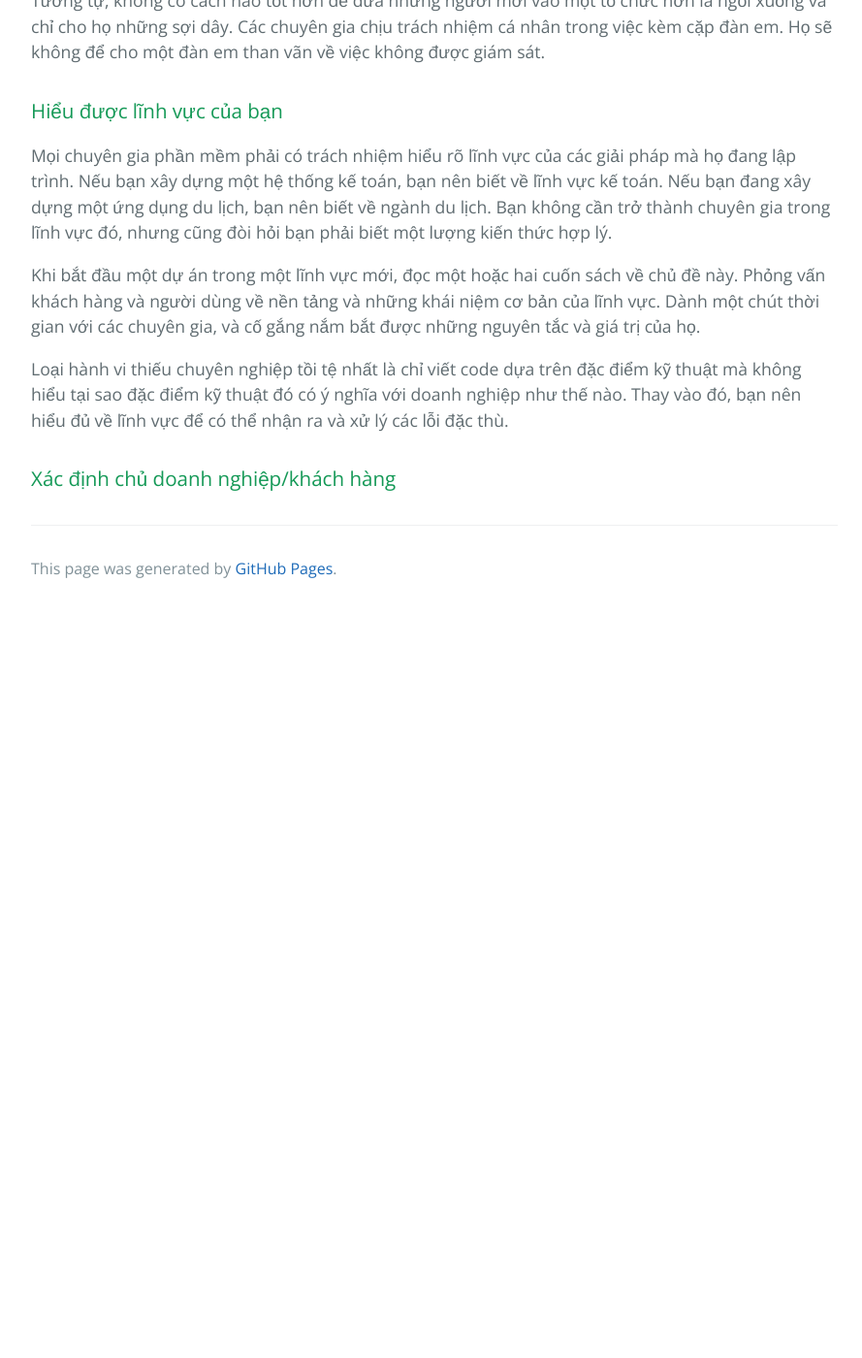
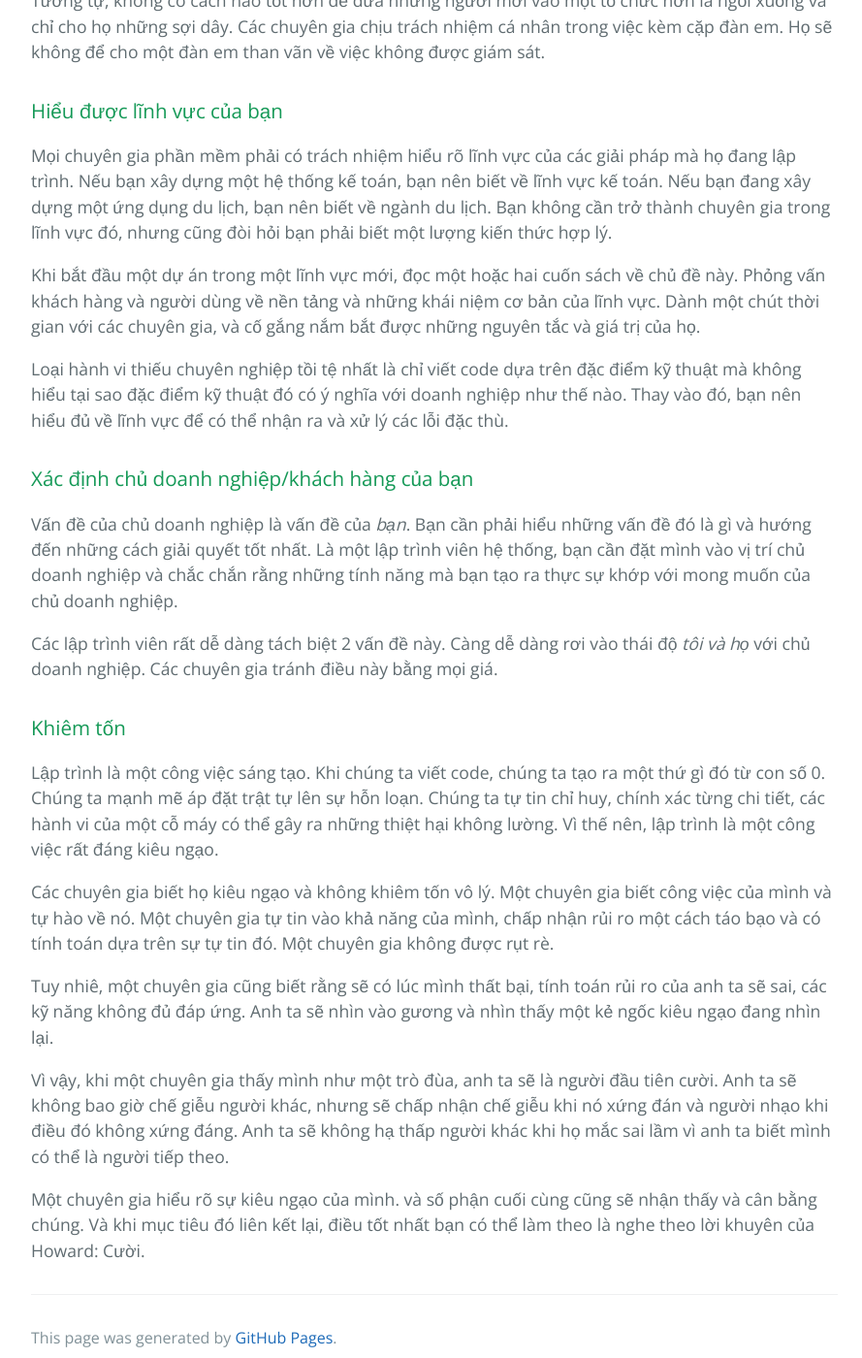
Before and after one commit to HaiBV/haibv.github.io, a Jekyll site: the page built from clean-coder/chapter-1-professionalism.md, in a window 1280 px wide and 1400 px high, scrolled down 10830 px. Shown: the whole window at 97% size, without its empty margins (192-1081 px from the left). Built offline with Jekyll 4.4.1, drawn with Linux system fonts in a browser that asks for light colours; our own code applies the rules of GitHub Pages for plain Markdown files; before the commit the page ends 11460 px from its top, so only the background shows below that.

Commit message:
Update The Clean Coder - Chapter 1 Professionalism - Done v1

```diff
--- a/clean-coder/chapter-1-professionalism.md
+++ b/clean-coder/chapter-1-professionalism.md
@@ -224,4 +224,20 @@ Khi bắt đầu một dự án trong một lĩnh vực mới, đọc một ho
 
 Loại hành vi thiếu chuyên nghiệp tồi tệ nhất là chỉ viết code dựa trên đặc điểm kỹ thuật mà không hiểu tại sao đặc điểm kỹ thuật đó có ý nghĩa với doanh nghiệp như thế nào. Thay vào đó, bạn nên hiểu đủ về lĩnh vực để có thể nhận ra và xử lý các lỗi đặc thù.
 
-### Xác định chủ doanh nghiệp/khách hàng
+### Xác định chủ doanh nghiệp/khách hàng của bạn
+
+Vấn đề của chủ doanh nghiệp là vấn đề của _bạn_. Bạn cần phải hiểu những vấn đề đó là gì và hướng đến những cách giải quyết tốt nhất. Là một lập trình viên hệ thống, bạn cần đặt mình vào vị trí chủ doanh nghiệp và chắc chắn rằng những tính năng mà bạn tạo ra thực sự khớp với mong muốn của chủ doanh nghiệp.
+
+Các lập trình viên rất dễ dàng tách biệt 2 vấn đề này. Càng dễ dàng rơi vào thái độ _tôi và họ_ với chủ doanh nghiệp. Các chuyên gia tránh điều này bằng mọi giá.
+
+### Khiêm tốn
+
+Lập trình là một công việc sáng tạo. Khi chúng ta viết code, chúng ta tạo ra một thứ gì đó từ con số 0. Chúng ta mạnh mẽ áp đặt trật tự lên sự hỗn loạn. Chúng ta tự tin chỉ huy, chính xác từng chi tiết, các hành vi của một cỗ máy có thể gây ra những thiệt hại không lường. Vì thế nên, lập trình là một công việc rất đáng kiêu ngạo.
+
+Các chuyên gia biết họ kiêu ngạo và không khiêm tốn vô lý. Một chuyên gia biết công việc của mình và tự hào về nó. Một chuyên gia tự tin vào khả năng của mình, chấp nhận rủi ro một cách táo bạo và có tính toán dựa trên sự tự tin đó. Một chuyên gia không được rụt rè.
+
+Tuy nhiê, một chuyên gia cũng biết rằng sẽ có lúc mình thất bại, tính toán rủi ro của anh ta sẽ sai, các kỹ năng không đủ đáp ứng. Anh ta sẽ nhìn vào gương và nhìn thấy một kẻ ngốc kiêu ngạo đang nhìn lại.
+
+Vì vậy, khi một chuyên gia thấy mình như một trò đùa, anh ta sẽ là người đầu tiên cười. Anh ta sẽ không bao giờ chế giễu người khác, nhưng sẽ chấp nhận chế giễu khi nó xứng đán và người nhạo khi điều đó không xứng đáng. Anh ta sẽ không hạ thấp người khác khi họ mắc sai lầm vì anh ta biết mình có thể là người tiếp theo.
+
+Một chuyên gia hiểu rõ sự kiêu ngạo của mình. và số phận cuối cùng cũng sẽ nhận thấy và cân bằng chúng. Và khi mục tiêu đó liên kết lại, điều tốt nhất bạn có thể làm theo là nghe theo lời khuyên của Howard: Cười.
```
